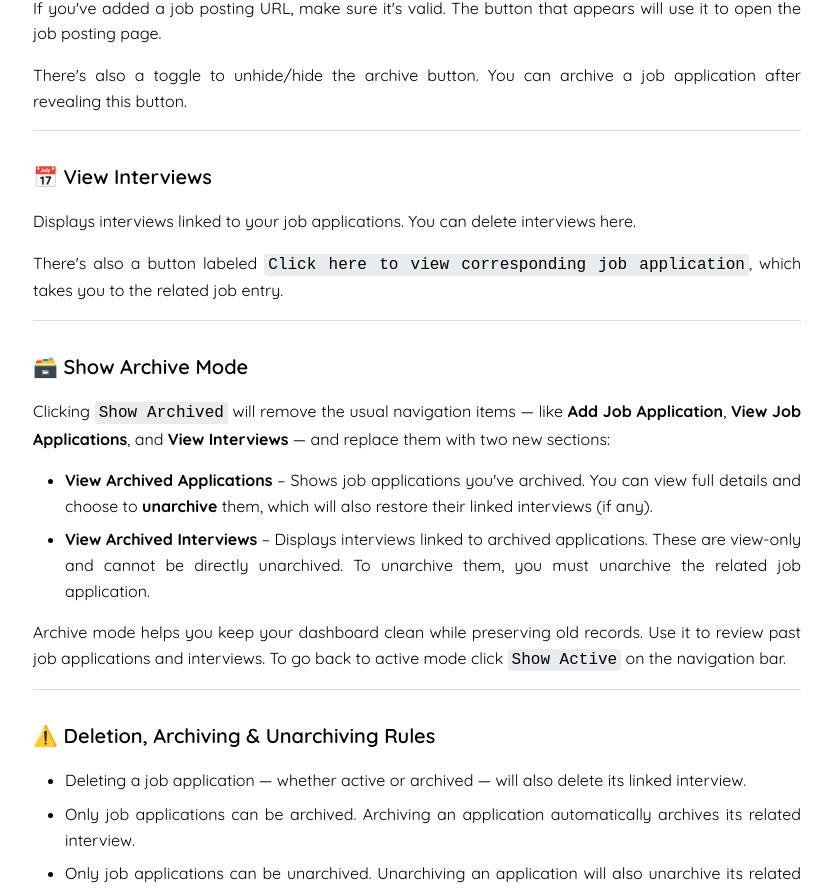
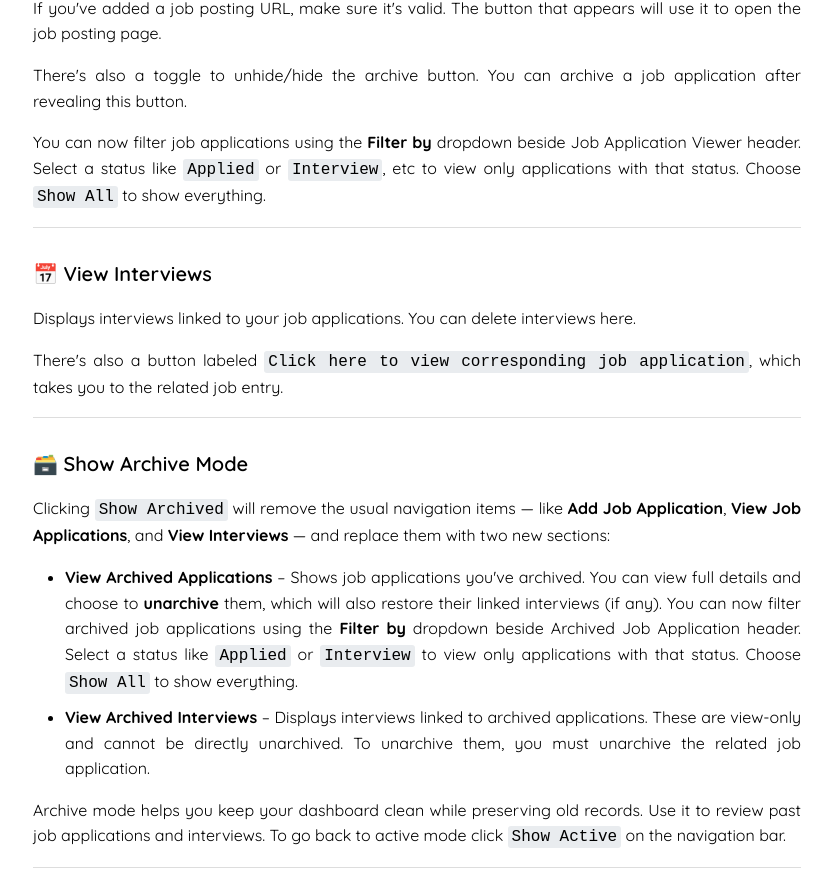
Before and after one commit to WeiHungLoh/job_tracker, a React (Create React App) app in the folder frontend/: page /userguide in a window 1280 px wide. Shown: the part 559-1451 px from the top of the page, without its empty margins (223-1055 px from the left). Built offline with nearby package versions, Linux system fonts and the light colour scheme; what material-ui-confirm would draw is missing.

Commit message:
docs: update user guide to include instructions for filtering job applications by status

```diff
--- a/frontend/src/UserGuide/UserGuide.js
+++ b/frontend/src/UserGuide/UserGuide.js
@@ -34,6 +34,10 @@ const UserGuide = () => {
                 <p>
                     There's also a toggle to unhide/hide the archive button. You can archive a job application after revealing this button.
                 </p>
+                <p>
+                    You can now filter job applications using the <strong>Filter by</strong> dropdown beside Job Application Viewer header. Select a status like <code>Applied</code> or <code>Interview</code>, etc to view only applications with that status. Choose <code>Show All</code> to show everything.
+                </p>
+
             </section>
 
             <section>
@@ -54,6 +58,7 @@ const UserGuide = () => {
                 <ul>
                     <li>
                         <strong>View Archived Applications</strong> – Shows job applications you've archived. You can view full details and choose to <strong>unarchive</strong> them, which will also restore their linked interviews (if any).
+                        You can now filter archived job applications using the <strong>Filter by</strong> dropdown beside Archived Job Application header. Select a status like <code>Applied</code> or <code>Interview</code> to view only applications with that status. Choose <code>Show All</code> to show everything.
                     </li>
                     <li>
                         <strong>View Archived Interviews</strong> – Displays interviews linked to archived applications. These are view-only and cannot be directly unarchived. To unarchive them, you must unarchive the related job application.
```
